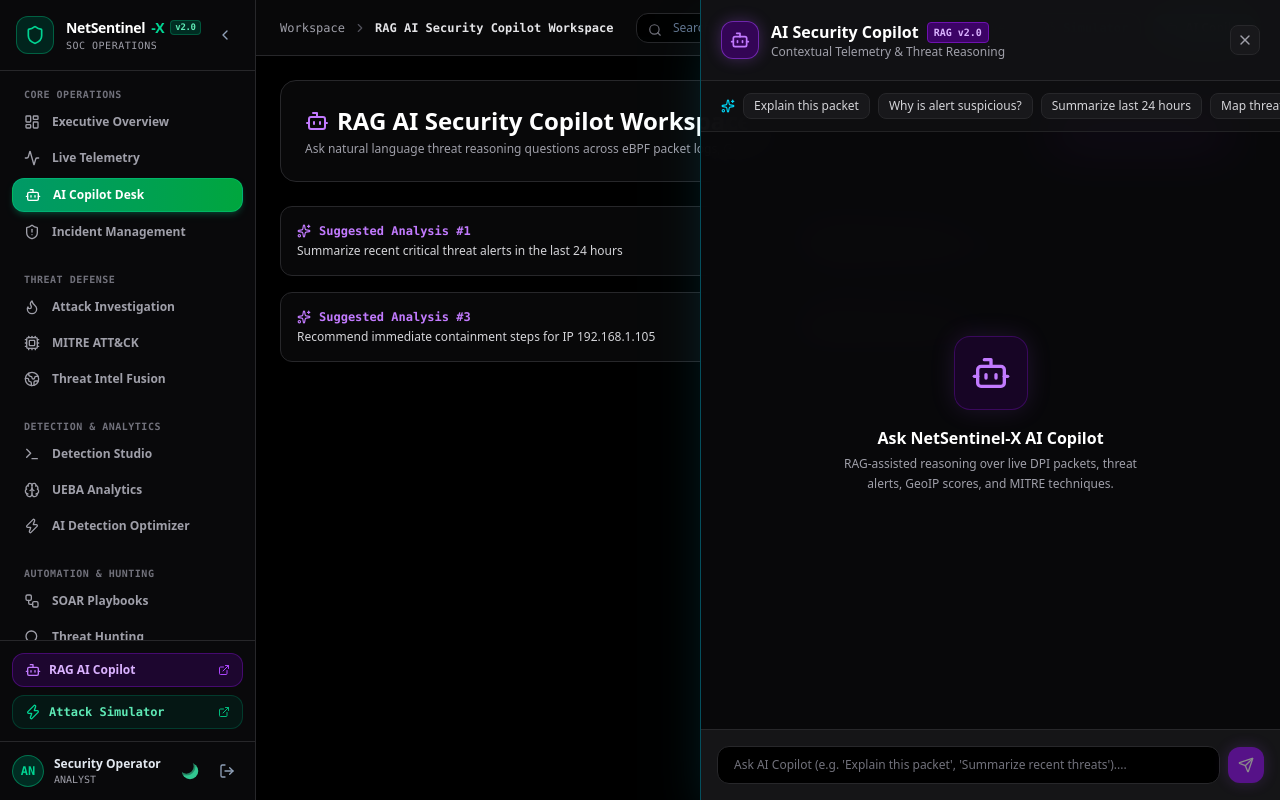
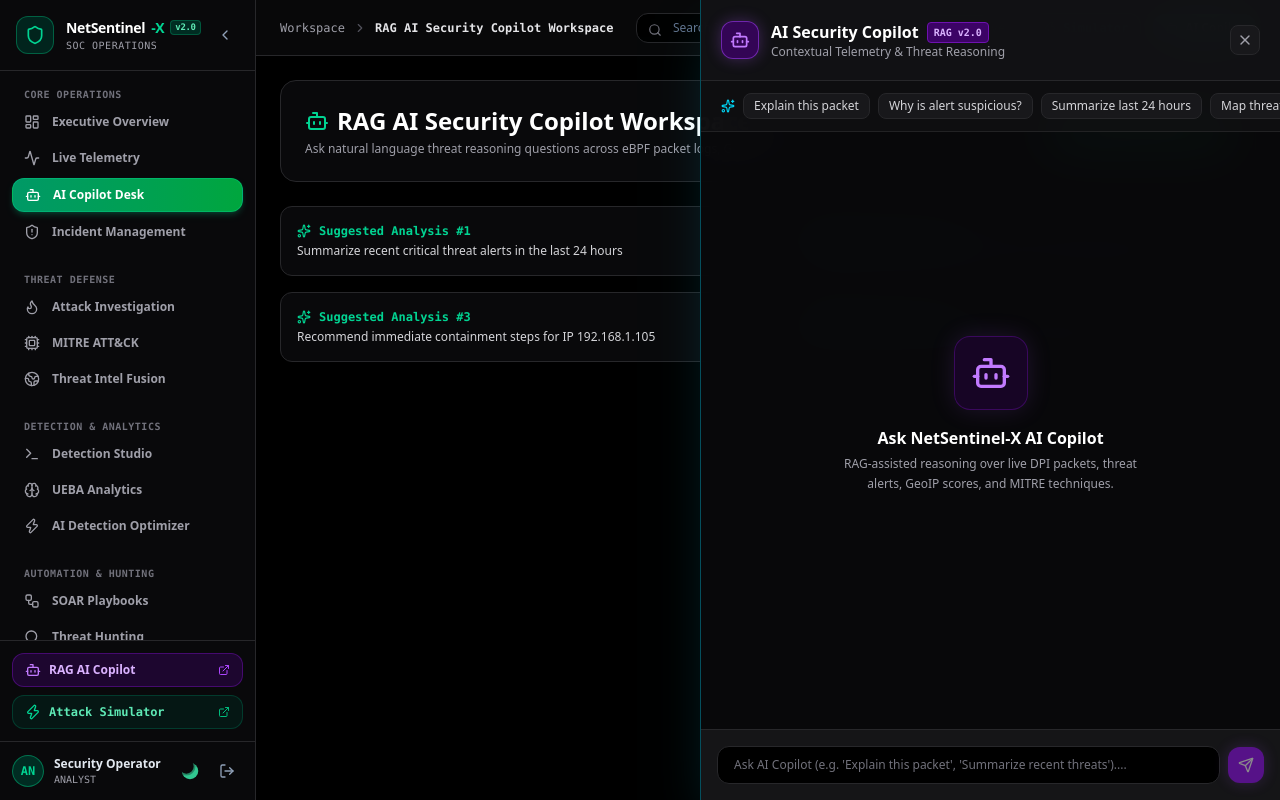
Before and after one commit to ayushsingh257/NetSentinel-X, a Next.js app in the folder frontend/: page /dashboard/copilot in a window 1280 px wide. Built offline with nearby package versions, Linux system fonts and the light colour scheme.

Commit message:
fix(theme): add Tailwind v4 @variant dark rule and fix copilot page ESLint

```diff
--- a/frontend/app/dashboard/copilot/page.tsx
+++ b/frontend/app/dashboard/copilot/page.tsx
@@ -1,7 +1,7 @@
 "use client";
 
 import AICopilot from "@/components/AICopilot";
-import { Bot, Sparkles, Send } from "lucide-react";
+import { Bot, Sparkles } from "lucide-react";
 import { useState } from "react";
 
 export default function CopilotPage() {
@@ -17,20 +17,20 @@ export default function CopilotPage() {
 
   return (
     <div className="space-y-6 font-sans">
-      <div className="p-6 rounded-2xl bg-slate-900/90 dark:bg-zinc-950/90 border border-slate-800 dark:border-zinc-800 flex items-center justify-between">
+      <div className="p-6 rounded-2xl bg-white dark:bg-zinc-950 border border-slate-200 dark:border-zinc-800 flex items-center justify-between shadow-xl">
         <div>
           <h1 className="text-2xl font-extrabold text-slate-900 dark:text-white flex items-center gap-2">
-            <Bot className="w-6 h-6 text-purple-400" />
+            <Bot className="w-6 h-6 text-emerald-600 dark:text-emerald-400" />
             <span>RAG AI Security Copilot Workspace</span>
           </h1>
-          <p className="text-xs text-slate-400 dark:text-zinc-400 mt-1">
+          <p className="text-xs text-slate-500 dark:text-zinc-400 mt-1">
             Ask natural language threat reasoning questions across eBPF packet logs, GeoIP feeds, and MITRE techniques.
           </p>
         </div>
 
         <button
           onClick={() => setCopilotOpen(true)}
-          className="px-4 py-2 rounded-xl bg-purple-600 hover:bg-purple-500 text-white font-bold text-xs shadow-lg shadow-purple-500/20"
+          className="px-4 py-2 rounded-xl bg-gradient-to-r from-emerald-600 to-green-600 hover:from-emerald-500 hover:to-green-500 text-white font-bold text-xs shadow-lg shadow-emerald-500/20"
         >
           Open Interactive Drawer
         </button>
@@ -45,13 +45,13 @@ export default function CopilotPage() {
               setQuery(q);
               setCopilotOpen(true);
             }}
-            className="p-4 rounded-xl bg-slate-900/90 dark:bg-zinc-950/90 border border-slate-800 dark:border-zinc-800 hover:border-purple-500/50 text-left transition-all group"
+            className="p-4 rounded-xl bg-white dark:bg-zinc-950 border border-slate-200 dark:border-zinc-800 hover:border-emerald-500/50 text-left transition-all group shadow-sm"
           >
-            <div className="flex items-center gap-2 text-xs font-mono font-bold text-purple-400 mb-1">
+            <div className="flex items-center gap-2 text-xs font-mono font-bold text-emerald-600 dark:text-emerald-400 mb-1">
               <Sparkles className="w-3.5 h-3.5" />
               <span>Suggested Analysis #{idx + 1}</span>
             </div>
-            <p className="text-xs text-slate-300 dark:text-zinc-300 group-hover:text-white">
+            <p className="text-xs text-slate-700 dark:text-zinc-300 group-hover:text-slate-900 dark:group-hover:text-white">
               {q}
             </p>
           </button>
--- a/frontend/components/ui/sidebar-nav.tsx
+++ b/frontend/components/ui/sidebar-nav.tsx
@@ -47,6 +47,7 @@ export function SidebarNav({
   const [username, setUsername] = useState("Security Analyst");
 
   useEffect(() => {
+    const timer = setTimeout(() => {
       const storedRole = localStorage.getItem("role") || "analyst";
       const storedToken = localStorage.getItem("token") || "";
       setRole(storedRole);
@@ -57,6 +58,8 @@ export function SidebarNav({
       } else {
         setUsername("Security Operator");
       }
+    }, 0);
+    return () => clearTimeout(timer);
   }, []);
 
   const handleLogout = () => {
```
Lines whose indentation alone changed are shown as unchanged.
